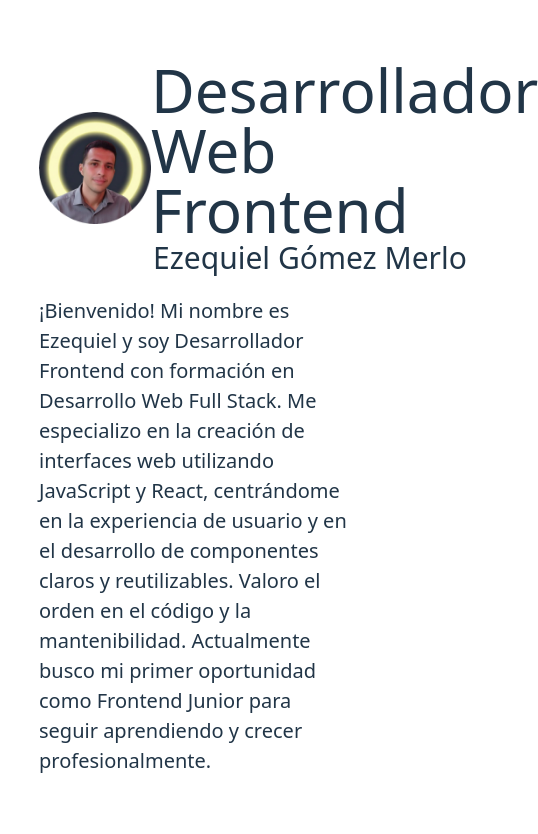
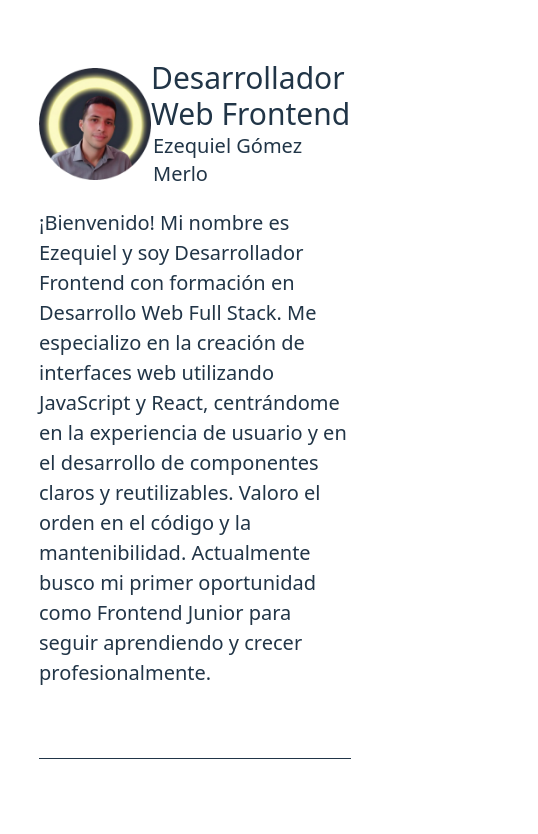
Before and after one commit to EzeGomez0407/my-portfolio, a React (Vite) app: page / in a window 390 px wide. Shown: the top 834 px of the page, 538 px wide, since content can reach past the window. Built offline with nearby package versions, Linux system fonts and the light colour scheme.

Commit message:
arreglo del responsive en el AboutMe

```diff
--- a/src/components/AboutMe.jsx
+++ b/src/components/AboutMe.jsx
@@ -3,9 +3,9 @@ export default function AboutMe(){
     return <section className="flex flex-col gap-5 justify-start items-center">
         <div className='flex items-center justify-start w-full'>
             <img src="/perfil.png" className='w-28'/>
-            <div className='text-left flex-col items-start'>
-                <h1 className='text-6xl'>Desarrollador Web Frontend</h1>
-                <h3 className='px-0.5 text-3xl'>Ezequiel Gómez Merlo</h3>
+            <div className='text-left flex-col items-center gap-4'>
+                <h1 className='text-6xl max-md:text-4xl max-sm:text-3xl'>Desarrollador Web Frontend</h1>
+                <h3 className='px-0.5 text-3xl max-sm:text-xl'>Ezequiel Gómez Merlo</h3>
             </div>
         </div>
         <p className='text-left text-[20px]'>¡Bienvenido! Mi nombre es Ezequiel y soy Desarrollador Frontend con formación en Desarrollo Web Full Stack. Me especializo en la creación de interfaces web utilizando JavaScript y React, centrándome en la experiencia de usuario y en el desarrollo de componentes claros y reutilizables. Valoro el orden en el código y la mantenibilidad. Actualmente busco mi primer oportunidad como Frontend Junior para seguir aprendiendo y crecer profesionalmente.</p>
```
